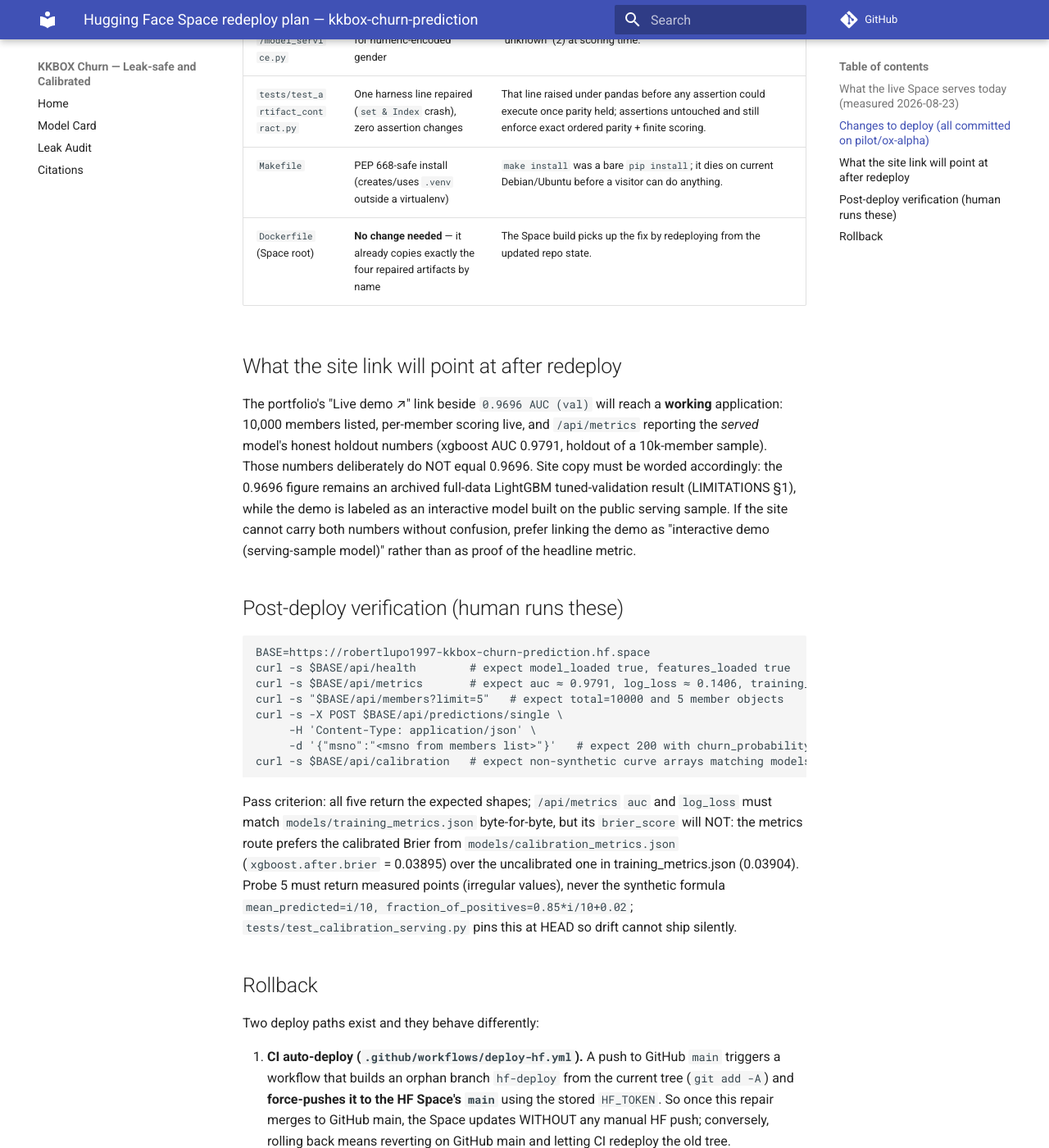
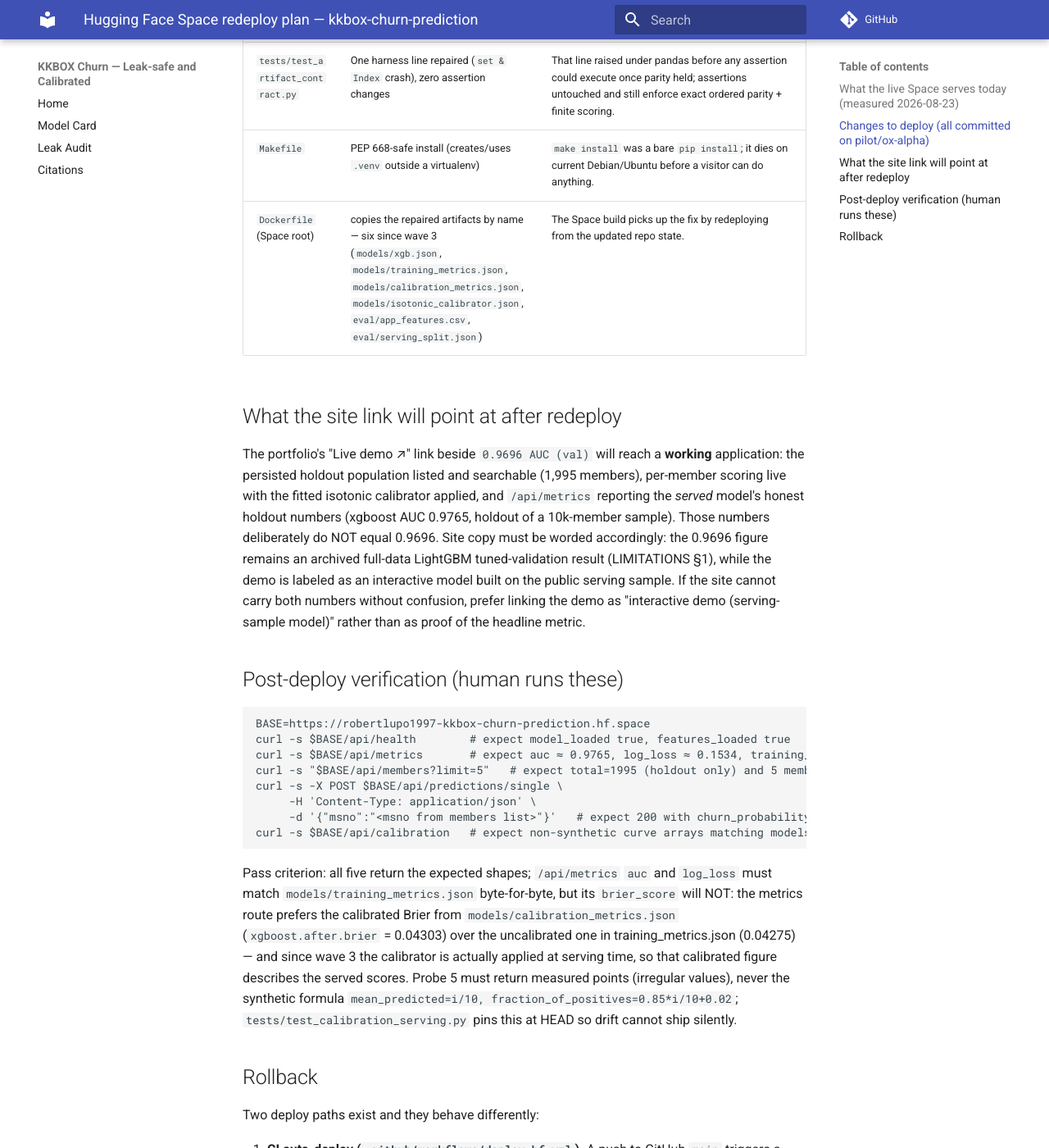
Before and after one commit to robertlupo1997/kkbox-churn-prediction, an MkDocs documentation site: the page built from docs/repair/space-redeploy-plan.md, in a window 1280 px wide and 1400 px high, scrolled down 1393 px. Shown: the whole window at 82% size. Built offline with MkDocs 1.6.1 and Material for MkDocs 9.7.7, drawn with Linux system fonts in a browser that asks for light colours; comment, search, counter and statistics services are not loaded.

Commit message:
docs(serving): repoint every citation to the deterministic-split artifacts (A6)
- LIMITATIONS.md: split method, new holdout numbers (xgb 0.9765), and the
  holdout-only demo surface replacing the '80% of shown members were
  training rows' limitation
- MODEL_CARD.md / api/README.md: served score is now calibrated via
  models/isotonic_calibrator.json; member total 1,995; predictions/single
  described as calibrated
- README.md: dashboard paragraph reflects the repaired live client;
  SERVING diagram box updated (calibrator applied, holdout-only surface)
- docs/repair/space-redeploy-plan.md: post-deploy probe expectations moved
  to the new artifacts (auc 0.9765, total 1995, calibrated brier 0.04303)
- docs/repair/2026-08-23-serving-rebuild-evidence.md: marked HISTORICAL,
  superseded values recorded inline
- evidence: docs/repair/2026-08-23-holdout-calibration-evidence.md
  (split determinism, independent calibrator recomputation vs served API
  scores, training-member unreachability, suite 8 failed / 74 passed)

````diff
--- a/docs/repair/space-redeploy-plan.md
+++ b/docs/repair/space-redeploy-plan.md
@@ -28,13 +28,14 @@
 | `api/services/model_service.py` | Gender passthrough fix for numeric-encoded gender | The string→int map silently turned every numeric gender into "unknown" (2) at scoring time. |
 | `tests/test_artifact_contract.py` | One harness line repaired (`set & Index` crash), zero assertion changes | That line raised under pandas before any assertion could execute once parity held; assertions untouched and still enforce exact ordered parity + finite scoring. |
 | `Makefile` | PEP 668-safe install (creates/uses `.venv` outside a virtualenv) | `make install` was a bare `pip install`; it dies on current Debian/Ubuntu before a visitor can do anything. |
-| `Dockerfile` (Space root) | **No change needed** — it already copies exactly the four repaired artifacts by name | The Space build picks up the fix by redeploying from the updated repo state. |
+| `Dockerfile` (Space root) | copies the repaired artifacts by name — six since wave 3 (`models/xgb.json`, `models/training_metrics.json`, `models/calibration_metrics.json`, `models/isotonic_calibrator.json`, `eval/app_features.csv`, `eval/serving_split.json`) | The Space build picks up the fix by redeploying from the updated repo state. |
 
 ## What the site link will point at after redeploy
 
 The portfolio's "Live demo ↗" link beside `0.9696 AUC (val)` will reach a **working**
-application: 10,000 members listed, per-member scoring live, and `/api/metrics`
-reporting the *served* model's honest holdout numbers (xgboost AUC 0.9791, holdout of a
+application: the persisted holdout population listed and searchable (1,995 members),
+per-member scoring live with the fitted isotonic calibrator applied, and `/api/metrics`
+reporting the *served* model's honest holdout numbers (xgboost AUC 0.9765, holdout of a
 10k-member sample). Those numbers deliberately do NOT equal 0.9696. Site copy must be
 worded accordingly: the 0.9696 figure remains an archived full-data LightGBM
 tuned-validation result (LIMITATIONS §1), while the demo is labeled as an interactive
@@ -47,8 +48,8 @@
 ```
 BASE=https://robertlupo1997-kkbox-churn-prediction.hf.space
 curl -s $BASE/api/health        # expect model_loaded true, features_loaded true
-curl -s $BASE/api/metrics       # expect auc ≈ 0.9791, log_loss ≈ 0.1406, training_samples 8000
-curl -s "$BASE/api/members?limit=5"   # expect total=10000 and 5 member objects
+curl -s $BASE/api/metrics       # expect auc ≈ 0.9765, log_loss ≈ 0.1534, training_samples 8005
+curl -s "$BASE/api/members?limit=5"   # expect total=1995 (holdout only) and 5 member objects
 curl -s -X POST $BASE/api/predictions/single \
      -H 'Content-Type: application/json' \
      -d '{"msno":"<msno from members list>"}'   # expect 200 with churn_probability
@@ -58,8 +59,9 @@
 Pass criterion: all five return the expected shapes; `/api/metrics` `auc` and `log_loss`
 must match `models/training_metrics.json` byte-for-byte, but its `brier_score` will NOT:
 the metrics route prefers the calibrated Brier from `models/calibration_metrics.json`
-(`xgboost.after.brier` = 0.03895) over the uncalibrated one in training_metrics.json
-(0.03904). Probe 5 must return measured points (irregular values), never the synthetic
+(`xgboost.after.brier` = 0.04303) over the uncalibrated one in training_metrics.json
+(0.04275) — and since wave 3 the calibrator is actually applied at serving time, so that
+calibrated figure describes the served scores. Probe 5 must return measured points (irregular values), never the synthetic
 formula `mean_predicted=i/10, fraction_of_positives=0.85*i/10+0.02`;
 `tests/test_calibration_serving.py` pins this at HEAD so drift cannot ship silently.
 
````
Also changed, not shown: LIMITATIONS.md (+13 -7 lines), MODEL_CARD.md (+1 -1 lines), README.md (+12 -6 lines), api/README.md (+11 -5 lines), docs/repair/2026-08-23-holdout-calibration-evidence.md (added, +54 -0 lines), docs/repair/2026-08-23-serving-rebuild-evidence.md (+6 -0 lines).
